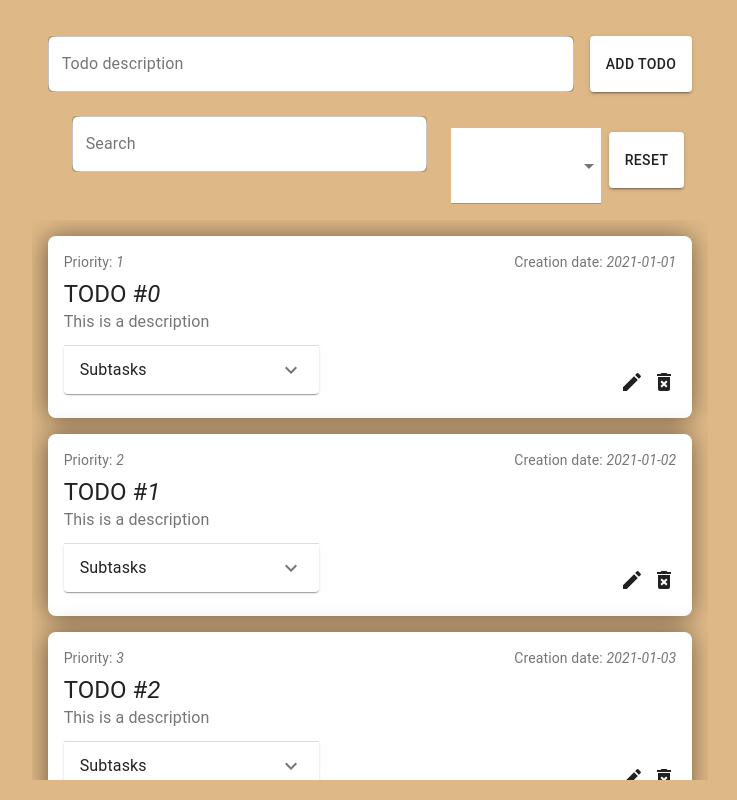
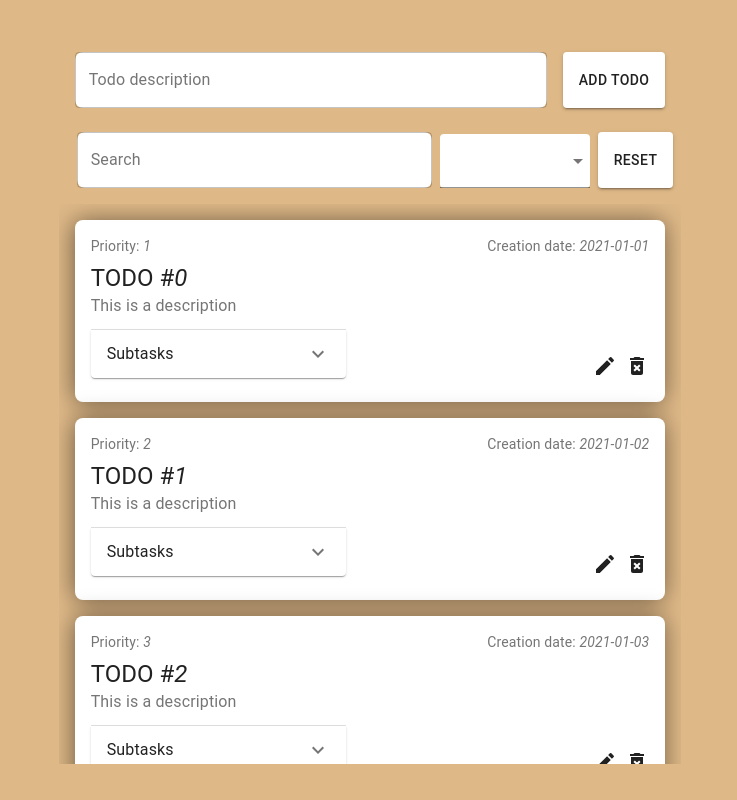
Before and after one commit to sorincretescu/curly-octo-robot, a React (Create React App) app: page / in a window 1280 px wide. Shown: the whole page, without its empty margins (270-1007 px from the left). Built offline with nearby package versions, Linux system fonts and the light colour scheme.

Commit message:
feat: add some style

```diff
--- a/src/components/SearchBar/SearchBar.jsx
+++ b/src/components/SearchBar/SearchBar.jsx
@@ -2,11 +2,7 @@ import React from "react";
 import { makeStyles } from '@material-ui/core/styles';
 import Input from "../Input/Input";
 
-const useStyles = makeStyles ({
-    searchBar: {
-        marginLeft:16,
-    }
-});
+
 
 const SearchBar = ({handleSearch}) => {
 
@@ -15,11 +11,9 @@ const SearchBar = ({handleSearch}) => {
         handleSearch(searchTerm)
     }
 
-    const classes = useStyles();
-
         return (
 
-          <div className={classes.searchBar} >
+          <div>
               <Input
               label="Search"
               onChange={handleChange}/>
--- a/src/views/todo/Todo.jsx
+++ b/src/views/todo/Todo.jsx
@@ -20,6 +20,9 @@ const DummyToDos = [
     priority: 2,
     creation_date: "2021-01-02",
     description: "This is a description",
+    subtasks: [
+      "puppy",
+    ]
   },
   {
     priority: 3,
@@ -53,22 +56,22 @@ const useStyles = makeStyles({
     maxHeight: "70vh",
     overflow: "auto",
   },
-  selectDropdown: {
-    margin: 16,
-    display: 'flex',
-  },
   formControl: {
     minWidth: 150,
     height: '80px',
   },
   selectEmpty: {
-    marginTop: 4,
+    marginTop:10,
     backgroundColor: 'white',
-    height: '90px',
+    height: '54px',
+    borderRadius:4,
   },
   searchAndFilter: {
     display: 'flex',
-    marginLeft: '16px',
+    marginLeft: '10px',
+  },
+
+  selectDropdown: {
   }
 });
 
```
